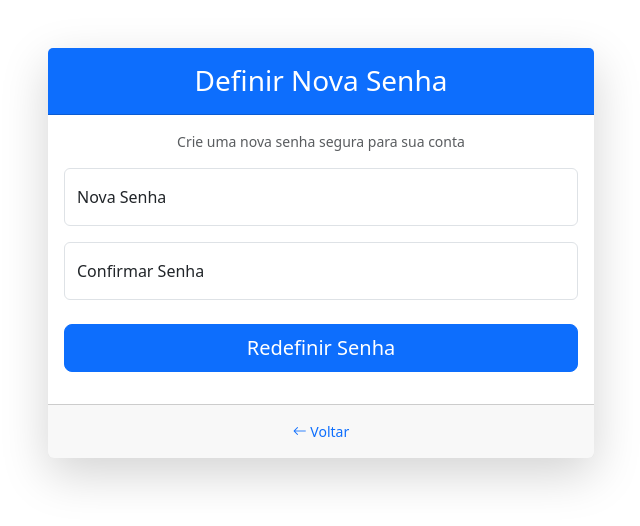
After one commit to GunnarGomes/biblioteca, a Flask app: page /nova_senha in a window 1280 px wide. The commit adds this page. Shown: the top 526 px of the page, without its empty margins (319-959 px from the left). Run offline with Flask 3, Linux system fonts and the light colour scheme; the visitor is signed in with stand-in values (Sample User, id 1).

Commit message:
rec senha

```diff
--- a/app.py
+++ b/app.py
@@ -4,7 +4,9 @@ from blueprints.pg_prof import bp_professor
 from blueprints.cadastros import bp_cad
 from blueprints.modificar import bp_modificar
 from blueprints.configuracao import style_config
+from blueprints.recuperacao import bp_recuperacao
 from blueprints.relatorio import bp_relatorio
+
 from dotenv import load_dotenv
 import os
 
@@ -26,7 +28,7 @@ app.register_blueprint(bp_professor)
 app.register_blueprint(bp_cad)
 app.register_blueprint(bp_modificar)
 app.register_blueprint(bp_relatorio)
-
+app.register_blueprint(bp_recuperacao)
 
 if __name__ == '__main__':
     app.run(debug=True,port=9091)
--- /dev/null
+++ b/blueprints/recuperacao.py
@@ -0,0 +1,83 @@
+from flask import Blueprint, render_template, request, redirect, url_for, flash, session
+from sqlalchemy import text
+from modules.DB import DB
+from modules.DB import CriptografiaDePontaGrossa
+db = DB()
+bp_recuperacao = Blueprint('bp_recuperacao', __name__, template_folder='templates')
+
+@bp_recuperacao.route('/recuperar_senha', methods=['GET', 'POST'])
+def recuperar_senha():
+    if request.method == 'POST':
+        cpf = request.form.get('cpf')
+
+        # Validação básica
+        if not cpf:
+            flash("Por favor, informe seu CPF.", "error")
+            return redirect(url_for('bp_recuperacao.recuperar_senha'))
+
+        try:
+            with db.engine.connect() as conn:
+                professor = conn.execute(
+                    text("SELECT * FROM professores WHERE cpf = :cpf"),
+                    {"cpf": cpf}
+                ).fetchone()
+
+            if professor:
+                # Armazenar o ID do professor em uma sessão segura para uso posterior
+                session['reset_professor_id'] = professor.id
+                return redirect(url_for('bp_recuperacao.nova_senha'))
+            else:
+                flash("Não foi encontrado professor com este CPF.", "error")
+                return redirect(url_for('bp_recuperacao.recuperar_senha'))
+
+        except Exception as e:
+            flash(f"Ocorreu um erro: {str(e)}", "error")
+            return redirect(url_for('bp_recuperacao.recuperar_senha'))
+
+    return render_template('modificar/recuperar_senha.html')
+
+@bp_recuperacao.route('/nova_senha', methods=['GET', 'POST'])
+def nova_senha():
+    # Verificar se o ID do professor está na sessão
+    if 'reset_professor_id' not in session:
+        flash("Sessão expirada ou inválida. Por favor, tente novamente.", "error")
+        return redirect(url_for('bp_recuperacao.recuperar_senha'))
+
+    professor_id = session['reset_professor_id']
+
+    if request.method == 'POST':
+        new_password = request.form.get('new_password')
+        confirm_password = request.form.get('confirm_password')
+
+        # Validação das senhas
+        if not new_password or not confirm_password:
+            flash("Por favor, preencha todos os campos.", "error")
+            return render_template('modificar/nova_senha.html')
+
+        if new_password != confirm_password:
+            flash("As senhas não coincidem.", "error")
+            return render_template('modificar/nova_senha.html')
+
+        try:
+            # Criptografar a nova senha
+            hashed_password = CriptografiaDePontaGrossa(new_password)
+
+            # Atualizar a senha no banco de dados
+            with db.engine.connect() as conn:
+                conn.execute(
+                    text("UPDATE professores SET senha_hash = :hashed_password WHERE id = :professor_id"),
+                    {"hashed_password": hashed_password, "professor_id": professor_id}
+                )
+                conn.commit()  # Garantir que a transação seja confirmada
+
+            # Limpar a sessão após a redefinição bem-sucedida
+            session.pop('reset_professor_id', None)
+
+            flash("Senha redefinida com sucesso! Faça login com sua nova senha.", "success")
+            return redirect(url_for('bp_login.Login'))
+
+        except Exception as e:
+            flash(f"Ocorreu um erro ao redefinir a senha: {str(e)}", "error")
+            return render_template('modificar/nova_senha.html')
+
+    return render_template('modificar/nova_senha.html')
--- a/blueprints/templates/login/login.html
+++ b/blueprints/templates/login/login.html
@@ -30,6 +30,7 @@
                 <div id="submit" class="mb-3">
                     <button type="submit" class="btn btn-primary form-control">Entrar</button>
                 </div>
+                <a href="{{ url_for('bp_recuperacao.recuperar_senha') }}">Esqueceu a senha?</a>
             </div>
         </form>
         {% with messages = get_flashed_messages(with_categories=True) %}
--- /dev/null
+++ b/blueprints/templates/modificar/nova_senha.html
@@ -0,0 +1,78 @@
+<link href="https://cdn.jsdelivr.net/npm/bootstrap@5.3.3/dist/css/bootstrap.min.css" rel="stylesheet" integrity="sha384-QWTKZyjpPEjISv5WaRU9OFeRpok6YctnYmDr5pNlyT2bRjXh0JMhjY6hW+ALEwIH" crossorigin="anonymous">
+<link rel="shortcut icon" href="{{ url_for('static', filename='img/favicon.ico') }}" type="image/x-icon">
+
+{% block content %}
+<div class="container py-5">
+    <div class="row justify-content-center">
+        <div class="col-md-6">
+            <div class="card shadow-lg border-0 rounded-lg">
+                <div class="card-header bg-primary text-white">
+                    <h3 class="text-center font-weight-light my-2">Definir Nova Senha</h3>
+                </div>
+                <div class="card-body">
+                    {% with messages = get_flashed_messages(with_categories=true) %}
+                        {% if messages %}
+                            {% for category, message in messages %}
+                                <div class="alert alert-{{ 'danger' if category == 'error' else category }} alert-dismissible fade show" role="alert">
+                                    {{ message }}
+                                    <button type="button" class="btn-close" data-bs-dismiss="alert" aria-label="Close"></button>
+                                </div>
+                            {% endfor %}
+                        {% endif %}
+                    {% endwith %}
+
+                    <div class="small mb-3 text-muted text-center">
+                        <p>Crie uma nova senha segura para sua conta</p>
+                    </div>
+
+                    <form method="POST" action="{{ url_for('bp_recuperacao.nova_senha') }}">
+                        <div class="form-floating mb-3">
+                            <input type="password" class="form-control" id="new_password" name="new_password"
+                                   placeholder="Nova senha" required minlength="6">
+                            <label for="new_password">Nova Senha</label>
+                        </div>
+                        <div class="form-floating mb-3">
+                            <input type="password" class="form-control" id="confirm_password" name="confirm_password"
+                                   placeholder="Confirmar senha" required minlength="6">
+                            <label for="confirm_password">Confirmar Senha</label>
+                        </div>
+
+                        <div class="mt-4 mb-0">
+                            <div class="d-grid">
+                                <button type="submit" class="btn btn-primary btn-lg">Redefinir Senha</button>
+                            </div>
+                        </div>
+                    </form>
+                </div>
+                <div class="card-footer text-center py-3">
+                    <div class="small">
+                        <a href="{{ url_for('bp_recuperacao.recuperar_senha') }}" class="text-decoration-none">
+                            <i class="bi bi-arrow-left"></i> Voltar
+                        </a>
+                    </div>
+                </div>
+            </div>
+        </div>
+    </div>
+</div>
+
+<script>
+// Script para validação de senha em tempo real
+document.addEventListener('DOMContentLoaded', function() {
+    const newPassword = document.getElementById('new_password');
+    const confirmPassword = document.getElementById('confirm_password');
+
+    function validatePassword() {
+        if(newPassword.value != confirmPassword.value) {
+            confirmPassword.setCustomValidity('As senhas não coincidem');
+        } else {
+            confirmPassword.setCustomValidity('');
+        }
+    }
+
+    newPassword.addEventListener('change', validatePassword);
+    confirmPassword.addEventListener('keyup', validatePassword);
+});
+</script>
+{% endblock %}
+<link rel="stylesheet" href="https://cdn.jsdelivr.net/npm/bootstrap-icons@1.11.1/font/bootstrap-icons.css">
```
Also changed, not shown: blueprints/templates/modificar/recuperar_senha.html (+48 -0 lines).
